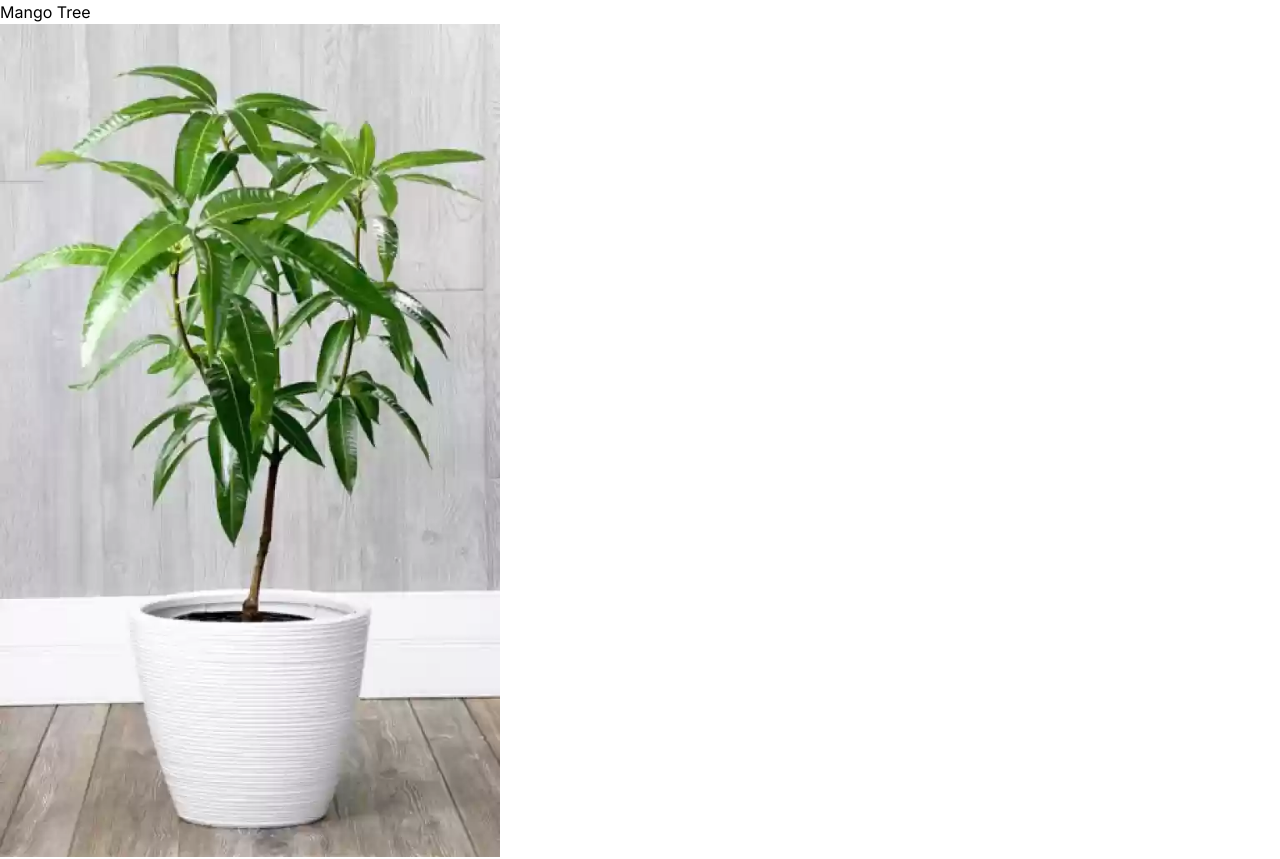
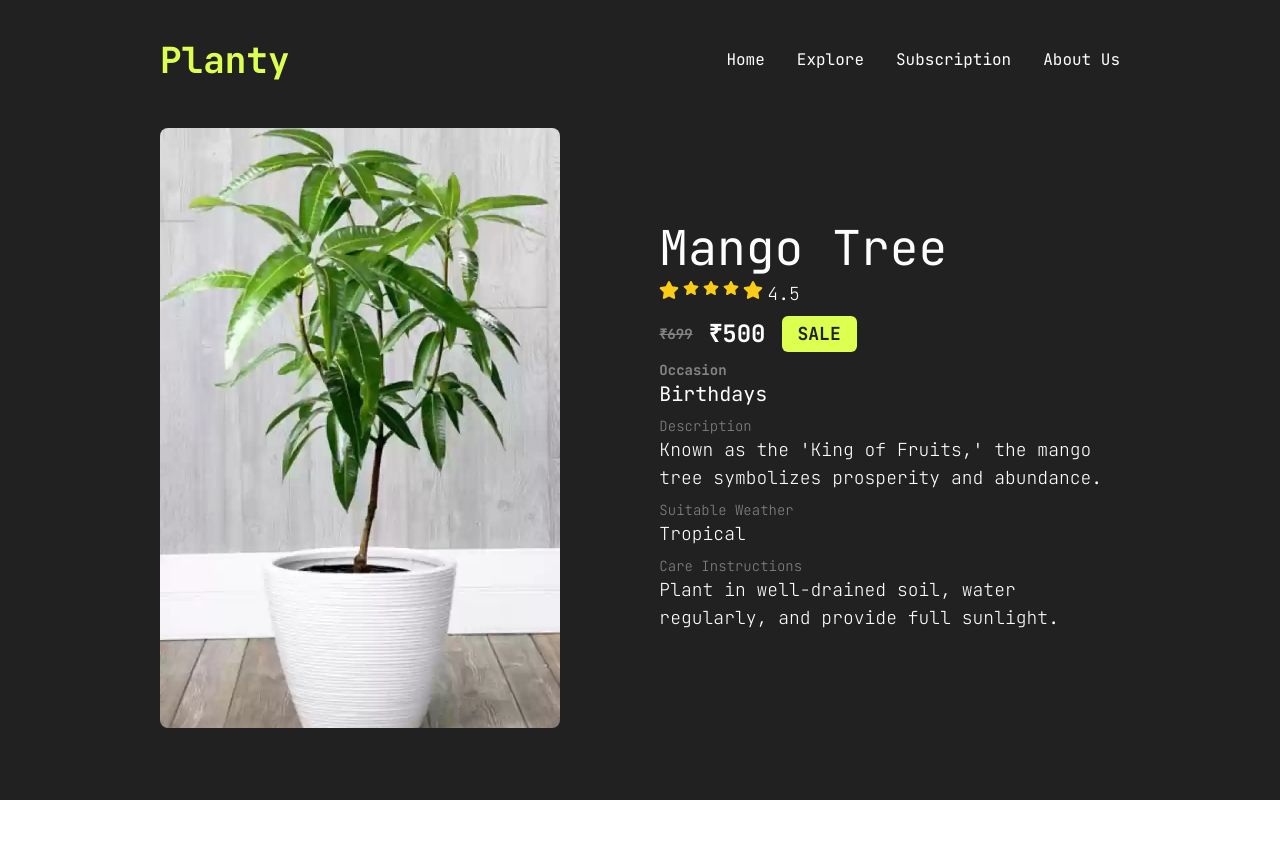
Before and after one commit to himanshuu004/plantywide, a Next.js app: page /plants/MAN856 in a window 1280 px wide. Shown: the top 859 px of the page. After the commit the page ends 800 px from the top, so only its background shows below. Built offline with nearby package versions, Linux system fonts and the light colour scheme.

Commit message:
individual page

```diff
--- a/app/plants/[id]/page.tsx
+++ b/app/plants/[id]/page.tsx
@@ -2,6 +2,9 @@
 import { notFound } from "next/navigation";
 import Image from "next/image";
 import Plants from "@/app/constants";
+import Navbar from "@/app/components/Navbar";
+import { JetBrains_Mono } from "next/font/google";
+import { FaStar } from "react-icons/fa";
 
 interface Plant {
   id: string;
@@ -32,6 +35,11 @@ interface PlantDetailProps {
   params: Params;
 }
 
+const jetBrainsMono = JetBrains_Mono({
+  weight: ["200", "300", "400", "500", "600", "700", "800"], // You can specify the weight and other options
+  subsets: ["latin"], // Specify the subsets you want to use
+});
+
 export default function PlantDetail({ params }: PlantDetailProps) {
   const { id } = params;
   const plant = fetchPlant(id);
@@ -41,29 +49,70 @@ export default function PlantDetail({ params }: PlantDetailProps) {
   }
 
   return (
-    <div>
-      <h1>{plant.plantName}</h1>
+    <>
+      <div
+        className={`w-full h-full min-h-[100vh] bg-[#212121] text-[#fdfdfd] flex flex-col justify-start items-center ${jetBrainsMono.className} pb-10`}
+      >
+        <div className="w-full h-full bg-[#212121] text-[#fdfdfd] flex flex-col justify-center items-center">
+          <Navbar />
+        </div>
+        <div className="w-full max-w-[960px] flex  justify-between items-start py-2  ">
+          <div className=" w-full flex justify-start items-start">
             <Image
               src={plant.plantImage}
               alt={plant.plantName}
-        width={500}
+              width={400}
               height={500}
+              className=" h-[600px] object-cover rounded-lg"
             />
-      <p>
-        <strong>Occasion:</strong> {plant.occasion}
+          </div>
+          <div className=" w-auto h-[600px] flex flex-col justify-center items-center gap-2">
+            <h1 className=" w-full text-5xl">{plant.plantName}</h1>
+            <div className="w-full flex justify-start items-start gap-1">
+              <FaStar size={20} className="text-yellow-400" />
+              <FaStar className="text-yellow-400" />
+              <FaStar className="text-yellow-400" />
+              <FaStar className="text-yellow-400" />
+              <FaStar size={20} className="text-yellow-400" />
+              <p className="text-lg font-thin ">4.5</p>
+            </div>
+            <p className=" w-full text-2xl font-bold flex gap-4 justify-start items-center ">
+              <span className=" line-through text-sm opacity-45">₹699</span>{" "}
+              {plant.price + "0"}{" "}
+              <span className=" bg-tertiary px-4 py-1 rounded-md text-primary text-lg">
+                {" "}
+                SALE
+              </span>
             </p>
-      <p>
-        <strong>Description:</strong> {plant.description}
+            <p className=" w-full  flex flex-col justify-start items-start ">
+              <strong className="text-sm opacity-45">Occasion</strong>{" "}
+              <span className="text-xl">{plant.occasion}</span>
             </p>
-      <p>
-        <strong>Suitable Weather:</strong> {plant.suitableWeatherType}
+            <p className=" w-full  flex flex-col justify-start items-start ">
+              <strong className="text-sm opacity-45 font-thin">
+                Description
+              </strong>{" "}
+              <span className="text-lg font-thin">{plant.description}</span>
             </p>
-      <p>
-        <strong>Care Instructions:</strong> {plant.careInstructions}
+            <p className=" w-full  flex flex-col justify-start items-start ">
+              <strong className="text-sm opacity-45 font-thin">
+                Suitable Weather
+              </strong>{" "}
+              <span className="text-lg font-thin">
+                {plant.suitableWeatherType}
+              </span>
             </p>
-      <p>
-        <strong>Price:</strong> {plant.price}
+            <p className=" w-full  flex flex-col justify-start items-start ">
+              <strong className="text-sm opacity-45 font-thin">
+                Care Instructions
+              </strong>{" "}
+              <span className="text-lg font-thin">
+                {plant.careInstructions}
+              </span>
             </p>
           </div>
+        </div>
+      </div>
+    </>
   );
 }
--- a/tailwind.config.ts
+++ b/tailwind.config.ts
@@ -13,6 +13,17 @@ const config: Config = {
         "gradient-conic":
           "conic-gradient(from 180deg at 50% 50%, var(--tw-gradient-stops))",
       },
+      backgroundColor: {
+        primary : "#212121",
+        secondary : "#fdfdfd",
+        tertiary : "#dcff50",
+      },
+      textColor: {
+        primary : "#212121",
+        secondary : "#fdfdfd",
+        tertiary : "#dcff50",
+      },
+
     },
   },
   plugins: [],
```
Lines whose indentation alone changed are shown as unchanged.
